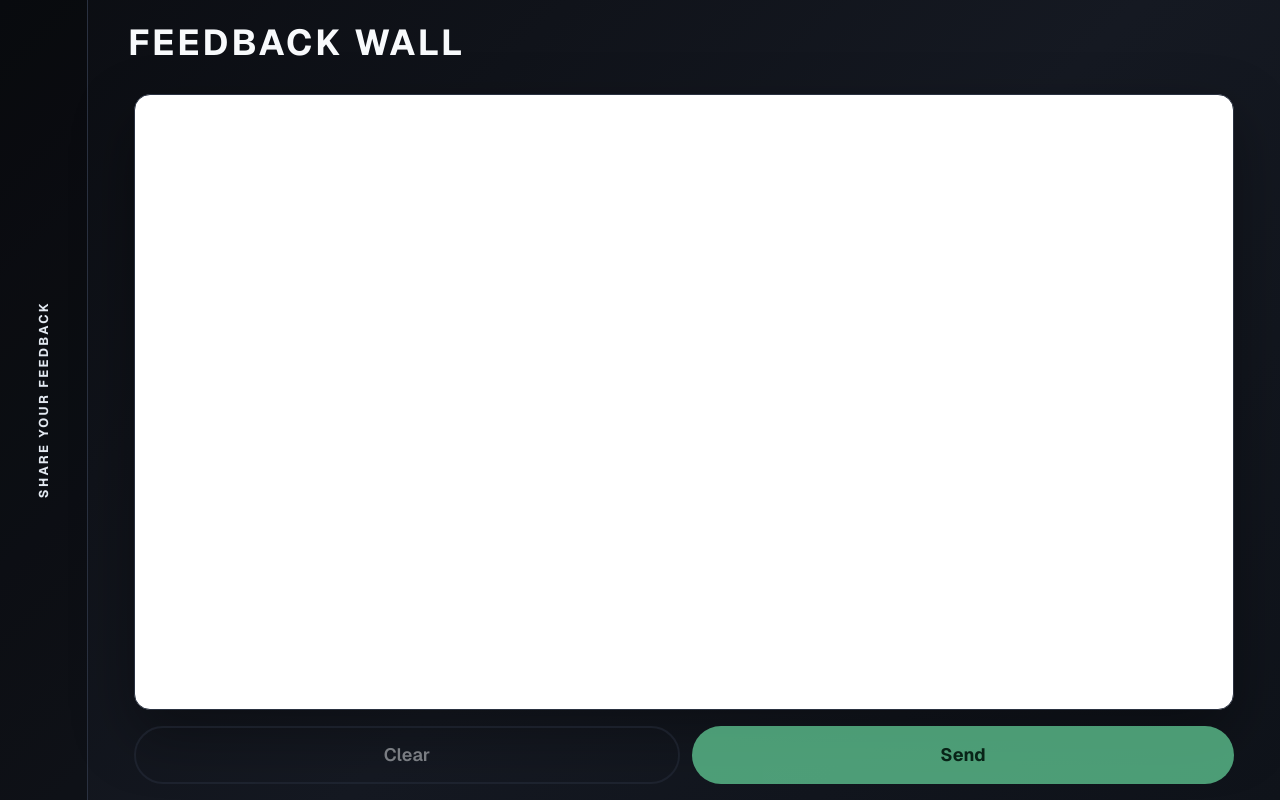
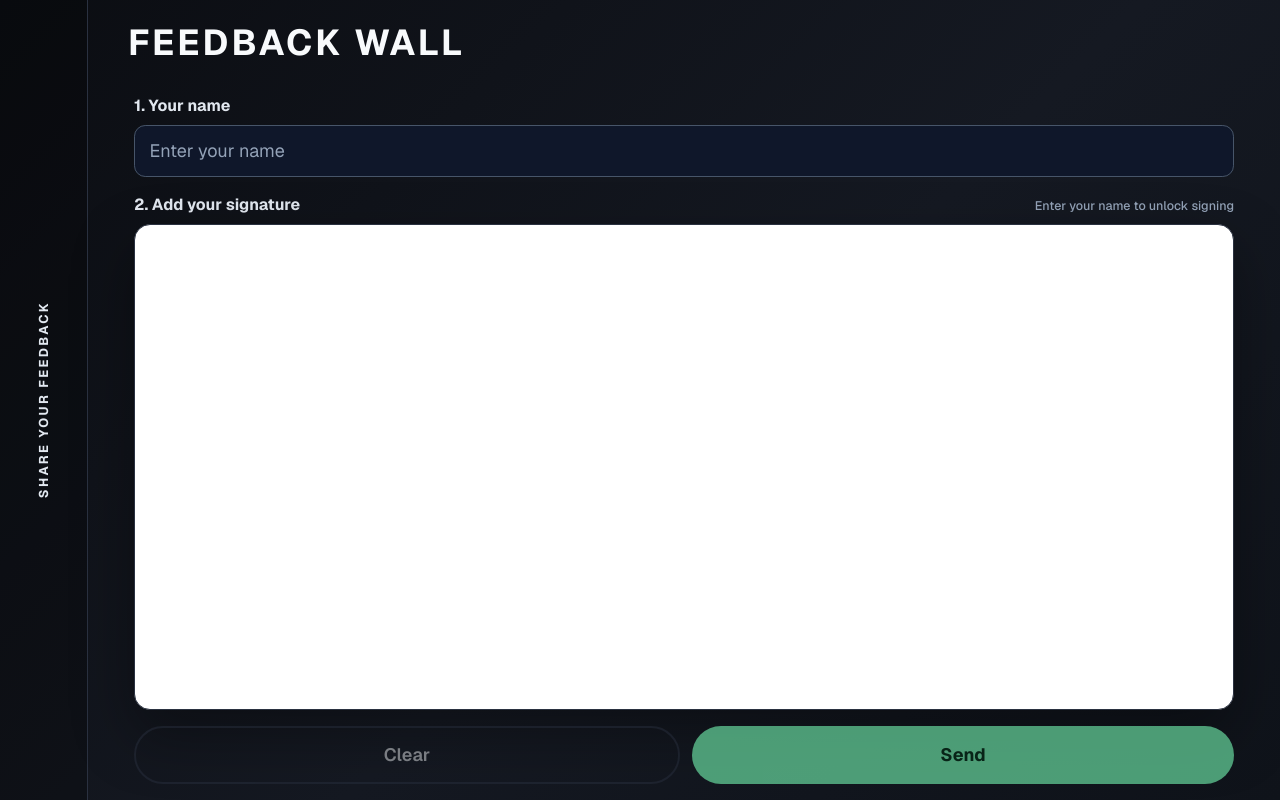
Before and after one commit to Piyushkumar1307/mosaic-wall-feedback, a Next.js app: page / in a window 1280 px wide. Built offline with nearby package versions, Linux system fonts and the light colour scheme.

Commit message:
Add named signature cards to feedback wall

```diff
--- a/src/app/api/feedback/route.ts
+++ b/src/app/api/feedback/route.ts
@@ -2,6 +2,7 @@ import { NextResponse } from "next/server";
 import { getWallItems, submitFeedback } from "@/lib/wall-store";
 
 const MAX_IMAGE_BYTES = 2_000_000;
+const MAX_NAME_LENGTH = 80;
 
 export const dynamic = "force-dynamic";
 
@@ -14,6 +15,21 @@ export async function POST(request: Request) {
     const body = await request.json();
     const imageData =
       typeof body.imageData === "string" ? body.imageData.trim() : "";
+    const name = typeof body.name === "string" ? body.name.trim() : "";
+
+    if (!name) {
+      return NextResponse.json(
+        { error: "Please enter your name before signing" },
+        { status: 400 },
+      );
+    }
+
+    if (name.length > MAX_NAME_LENGTH) {
+      return NextResponse.json(
+        { error: `Name must be ${MAX_NAME_LENGTH} characters or fewer` },
+        { status: 400 },
+      );
+    }
 
     if (!imageData) {
       return NextResponse.json(
@@ -39,7 +55,7 @@ export async function POST(request: Request) {
       );
     }
 
-    const item = submitFeedback(imageData);
+    const item = submitFeedback({ name, imageData });
 
     return NextResponse.json({ item }, { status: 201 });
   } catch (error) {
--- a/src/app/globals.css
+++ b/src/app/globals.css
@@ -105,6 +105,63 @@ body,
   margin: 0 auto;
 }
 
+.name-field {
+  display: grid;
+  gap: 0.45rem;
+  flex-shrink: 0;
+  margin-bottom: clamp(0.75rem, 1.8vw, 1rem);
+}
+
+.name-field-label,
+.signature-field-heading {
+  color: #e2e8f0;
+  font-size: clamp(0.9rem, 1.7vw, 1rem);
+  font-weight: 700;
+}
+
+.name-input {
+  min-height: var(--touch-min);
+  width: 100%;
+  border: 1px solid #475569;
+  border-radius: 0.7rem;
+  padding: 0.7rem 0.9rem;
+  color: #f8fafc;
+  background: #0f172a;
+  font: inherit;
+  font-size: clamp(1rem, 2vw, 1.125rem);
+  outline: none;
+}
+
+.name-input::placeholder {
+  color: #94a3b8;
+}
+
+.name-input:focus {
+  border-color: var(--accent);
+  box-shadow: 0 0 0 3px rgba(110, 231, 168, 0.18);
+}
+
+.signature-field {
+  flex: 1;
+  min-height: 0;
+  display: flex;
+  flex-direction: column;
+}
+
+.signature-field-heading {
+  display: flex;
+  justify-content: space-between;
+  align-items: baseline;
+  gap: 1rem;
+  margin: 0 0 0.45rem;
+}
+
+.signature-field-heading small {
+  color: var(--muted);
+  font-size: 0.78em;
+  font-weight: 500;
+}
+
 .doodle-wrap {
   flex: 1;
   min-height: 0;
@@ -125,6 +182,11 @@ body,
   cursor: crosshair;
   display: block;
   background: transparent;
+}
+
+.doodle-canvas[aria-disabled="true"] {
+  cursor: not-allowed;
+  opacity: 0.42;
 }
 
 .submit-controls {
@@ -211,14 +273,15 @@ body,
   flex-shrink: 0;
   display: flex;
   align-items: center;
-  justify-content: space-between;
+  justify-content: flex-end;
   gap: clamp(0.75rem, 2vw, 1.5rem);
   padding: 3px clamp(0.85rem, 2vw, 1.5rem) clamp(0.4rem, 0.9vh, 0.65rem);
 }
 
 .wall-logo {
   display: block;
-  width: auto;
+  width: clamp(98px, 13vw, 170px);
+  height: clamp(54px, 8vh, 88px);
   object-fit: contain;
   flex-shrink: 0;
 }
@@ -239,6 +302,78 @@ body,
   min-height: 0;
   width: 100%;
   overflow: hidden;
+  padding: clamp(0.4rem, 1vw, 0.75rem);
+}
+
+.signature-card-list {
+  position: relative;
+  width: 100%;
+  height: 100%;
+}
+
+.signature-card {
+  position: absolute;
+  display: flex;
+  min-width: 0;
+  min-height: 0;
+  flex-direction: column;
+  align-items: center;
+  justify-content: space-between;
+  gap: 0.5rem;
+  padding: 0.75rem;
+  border: 1px solid rgba(251, 146, 60, 0.3);
+  border-radius: 1rem;
+  background: rgba(255, 255, 255, 0.92);
+  box-shadow: 0 10px 28px rgba(15, 23, 42, 0.12);
+  transform: translate(-50%, -50%);
+}
+
+.signature-card-enter {
+  z-index: 10;
+  animation: signature-card-enter 3.5s linear forwards;
+}
+
+.signature-card-image {
+  display: block;
+  width: 100%;
+  height: 100%;
+  min-height: 0;
+  flex: 1;
+  object-fit: contain;
+}
+
+.signature-card-name {
+  max-width: 100%;
+  margin: 0;
+  overflow: hidden;
+  color: #172033;
+  font-size: clamp(0.85rem, 1.4vw, 1rem);
+  font-weight: 700;
+  line-height: 1.2;
+  text-align: center;
+  text-overflow: ellipsis;
+  white-space: nowrap;
+}
+
+@keyframes signature-card-enter {
+  0% {
+    left: 0%;
+    top: 50%;
+    opacity: 1;
+    transform: translate(-50%, -50%) scale(0.9);
+  }
+  42% {
+    left: 50%;
+    top: 50%;
+    opacity: 1;
+    transform: translate(-50%, -50%) scale(1);
+  }
+  100% {
+    left: var(--final-left);
+    top: var(--final-top);
+    opacity: 1;
+    transform: translate(-50%, -50%) scale(1);
+  }
 }
 
 .wall-slot {
--- a/src/app/page.tsx
+++ b/src/app/page.tsx
@@ -5,6 +5,7 @@ import DoodleCanvas, { type DoodleCanvasHandle } from "@/components/DoodleCanvas
 
 export default function SubmitPage() {
   const canvasRef = useRef<DoodleCanvasHandle>(null);
+  const [name, setName] = useState("");
   const [hasDrawing, setHasDrawing] = useState(false);
   const [status, setStatus] = useState<"idle" | "sending" | "sent" | "error">(
     "idle",
@@ -14,10 +15,17 @@ export default function SubmitPage() {
   async function handleSubmit(event: FormEvent) {
     event.preventDefault();
 
+    const trimmedName = name.trim();
+    if (!trimmedName) {
+      setErrorMessage("Please enter your name before signing.");
+      setStatus("error");
+      return;
+    }
+
     const imageData = canvasRef.current?.toDataUrl();
 
     if (!imageData) {
-      setErrorMessage("Please doodle something before sending.");
+      setErrorMessage("Please add your signature before sending.");
       setStatus("error");
       return;
     }
@@ -29,7 +37,7 @@ export default function SubmitPage() {
       const response = await fetch("/api/feedback", {
         method: "POST",
         headers: { "Content-Type": "application/json" },
-        body: JSON.stringify({ imageData }),
+        body: JSON.stringify({ name: trimmedName, imageData }),
       });
 
       const data = await response.json();
@@ -39,6 +47,7 @@ export default function SubmitPage() {
       }
 
       canvasRef.current?.clear();
+      setName("");
       setHasDrawing(false);
       setStatus("sent");
       setTimeout(() => setStatus("idle"), 1500);
@@ -62,7 +71,36 @@ export default function SubmitPage() {
         </header>
 
         <form onSubmit={handleSubmit} className="submit-form">
-          <DoodleCanvas ref={canvasRef} onDrawingChange={setHasDrawing} />
+          <label className="name-field">
+            <span className="name-field-label">1. Your name</span>
+            <input
+              value={name}
+              onChange={(event) => {
+                setName(event.target.value);
+                if (status === "error") setStatus("idle");
+              }}
+              className="name-input"
+              type="text"
+              name="name"
+              autoComplete="name"
+              maxLength={80}
+              placeholder="Enter your name"
+              disabled={status === "sending"}
+              required
+            />
+          </label>
+
+          <div className="signature-field">
+            <div className="signature-field-heading">
+              <span>2. Add your signature</span>
+              {!name.trim() && <small>Enter your name to unlock signing</small>}
+            </div>
+            <DoodleCanvas
+              ref={canvasRef}
+              onDrawingChange={setHasDrawing}
+              disabled={!name.trim() || status === "sending"}
+            />
+          </div>
 
           <div className="submit-controls">
             <div className="submit-footer">
@@ -76,7 +114,7 @@ export default function SubmitPage() {
               </button>
               <button
                 type="submit"
-                disabled={status === "sending" || !hasDrawing}
+                disabled={status === "sending" || !name.trim() || !hasDrawing}
                 className="submit-button"
               >
                 {status === "sending" ? "Sending…" : "Send"}
@@ -86,7 +124,7 @@ export default function SubmitPage() {
 
           {status === "sent" && (
             <p className="submit-message success" role="status">
-              Thanks! Your doodle is on the wall.
+              Thanks! Your signature is on the wall.
             </p>
           )}
           {status === "error" && errorMessage && (
--- a/src/components/DoodleCanvas.tsx
+++ b/src/components/DoodleCanvas.tsx
@@ -19,6 +19,7 @@ export type DoodleCanvasHandle = {
 
 type DoodleCanvasProps = {
   onDrawingChange?: (hasDrawing: boolean) => void;
+  disabled?: boolean;
 };
 
 function cropCanvasToDataUrl(canvas: HTMLCanvasElement): string | null {
@@ -82,7 +83,7 @@ function getPoint(
 }
 
 const DoodleCanvas = forwardRef<DoodleCanvasHandle, DoodleCanvasProps>(
-  function DoodleCanvas({ onDrawingChange }, ref) {
+  function DoodleCanvas({ onDrawingChange, disabled = false }, ref) {
     const canvasRef = useRef<HTMLCanvasElement>(null);
     const containerRef = useRef<HTMLDivElement>(null);
     const drawingRef = useRef(false);
@@ -195,6 +196,7 @@ const DoodleCanvas = forwardRef<DoodleCanvasHandle, DoodleCanvasProps>(
       if (!canvas) return;
 
       const onPointerDown = (event: PointerEvent) => {
+        if (disabled) return;
         if (activePointerRef.current !== null) return;
 
         event.preventDefault();
@@ -243,7 +245,7 @@ const DoodleCanvas = forwardRef<DoodleCanvasHandle, DoodleCanvasProps>(
         canvas.removeEventListener("pointerup", onPointerUp);
         canvas.removeEventListener("pointercancel", onPointerCancel);
       };
-    }, [continueStroke, endStroke, startStroke]);
+    }, [continueStroke, disabled, endStroke, startStroke]);
 
     useImperativeHandle(ref, () => ({
       clear: () => {
@@ -268,7 +270,8 @@ const DoodleCanvas = forwardRef<DoodleCanvasHandle, DoodleCanvasProps>(
         <canvas
           ref={canvasRef}
           className="doodle-canvas"
-          aria-label="Draw your feedback with finger or mouse"
+          aria-label="Draw your signature with finger or mouse"
+          aria-disabled={disabled}
         />
       </div>
     );
--- a/src/lib/wall-store.ts
+++ b/src/lib/wall-store.ts
@@ -3,6 +3,7 @@ import { WALL_SIZE } from "@/lib/constants";
 export type WallItem = {
   slotIndex: number;
   feedbackId: number;
+  name: string;
   imageData: string;
   createdAt: string;
 };
@@ -34,7 +35,10 @@ export function subscribe(listener: WallListener) {
   };
 }
 
-export function submitFeedback(imageData: string): WallItem {
+export function submitFeedback({
+  name,
+  imageData,
+}: Pick<WallItem, "name" | "imageData">): WallItem {
   let slotIndex: number;
 
   if (queue.length >= WALL_SIZE) {
@@ -47,6 +51,7 @@ export function submitFeedback(imageData: string): WallItem {
   const item: WallRecord = {
     slotIndex,
     feedbackId: nextFeedbackId++,
+    name,
     imageData,
     createdAt: new Date().toISOString(),
   };
```
Also changed, not shown: src/app/wall/page.tsx (+12 -25 lines), public/arc-logo.png (added).
